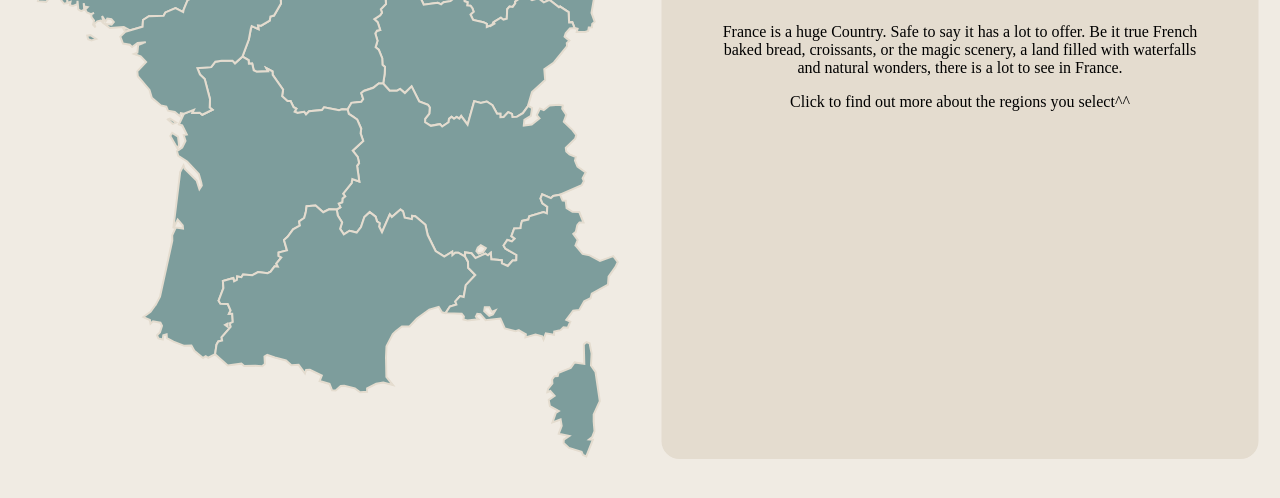
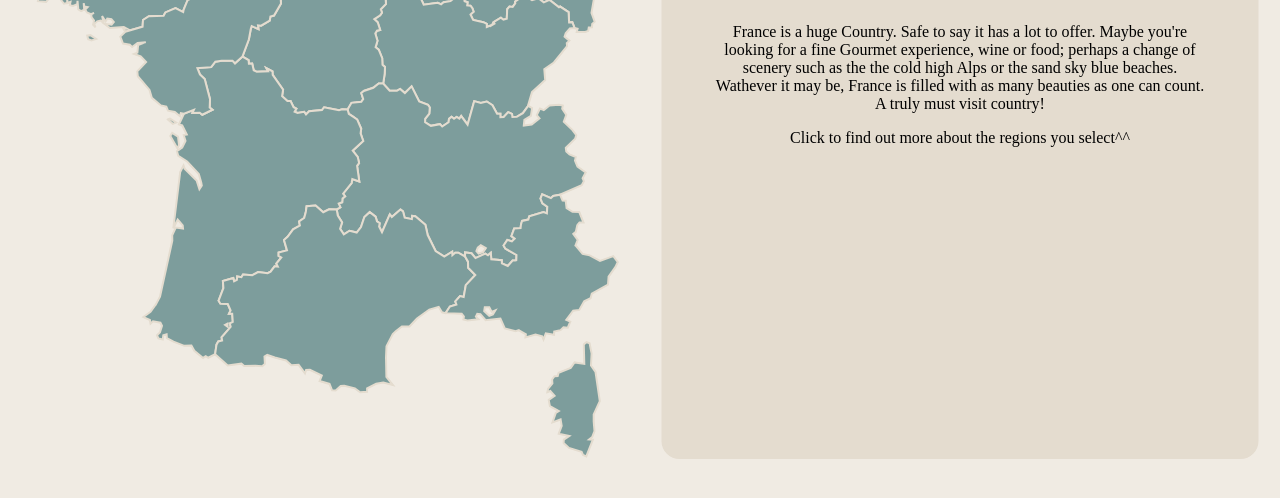
Before and after one commit to Oldault/French-region-map, a plain HTML site: page index.html in a window 1280 px wide. Shown: the part 276-774 px from the top of the page. Drawn offline with nearby package versions, Linux system fonts and the light colour scheme; a web font is replaced by a local one.

Commit message:
More info in the start menu

```diff
--- a/index.html
+++ b/index.html
@@ -159,8 +159,9 @@
         <div class="start-info">
             <div class="text">
                 <h1>Click on the regions to learn more about France!</h1>
-                <p>France is a huge Country. Safe to say it has a lot to offer. Be it true French baked bread, croissants, or the magic scenery,
-                    a land filled with waterfalls and natural wonders, there is a lot to see in France.
+                <p>France is a huge Country. Safe to say it has a lot to offer. Maybe you're looking for a fine Gourmet experience, wine or food; perhaps a change of scenery
+                    such as the the cold high Alps or the sand sky blue beaches. Wathever it may be, France is filled with as many beauties as one can count.
+                    A truly must visit country!
                 </p>
                 <p>Click to find out more about the regions you select^^</p>
             </div>
```
